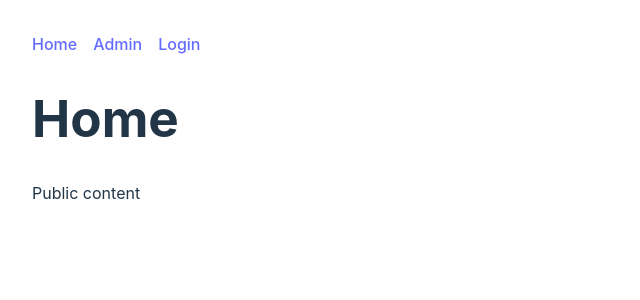
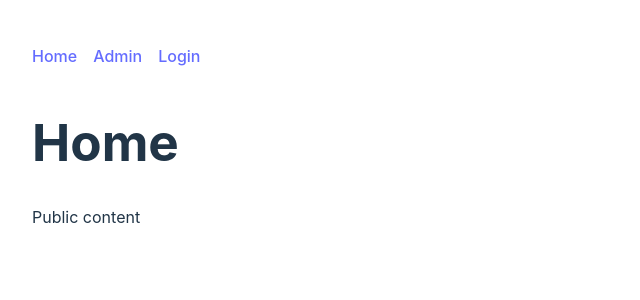
Before and after one commit to josef5/vue-firebase-auth, a Vue app: page / in a window 1280 px wide. Shown: the top 300 px of the page, without its empty margins (0-640 px from the left). Built offline with nearby package versions, Linux system fonts and the light colour scheme; no server answers.

Commit message:
style: move styling to navbar component

```diff
--- a/src/components/layout/Navbar.vue
+++ b/src/components/layout/Navbar.vue
@@ -8,6 +8,23 @@
   </nav>
 </template>
 
-<script setup lang="ts"></script>
+<style scoped>
+nav {
+  display: flex;
+  justify-content: space-between;
+  align-items: center;
 
-<style scoped></style>
+  ul {
+    display: flex;
+    align-items: center;
+    gap: 1rem;
+    padding: 0;
+    margin: 0;
+    min-height: 3rem;
+
+    li {
+      list-style: none;
+    }
+  }
+}
+</style>
--- a/src/style.css
+++ b/src/style.css
@@ -30,23 +30,6 @@ body {
 h1 {
   font-size: 3.2em;
   line-height: 1.1;
-}
-
-nav {
-  display: flex;
-  justify-content: space-between;
-  align-items: center;
-
-  ul {
-    display: flex;
-    gap: 1rem;
-    padding: 0;
-    margin: 0;
-
-    li {
-      list-style: none;
-    }
-  }
 }
 
 button {
```
